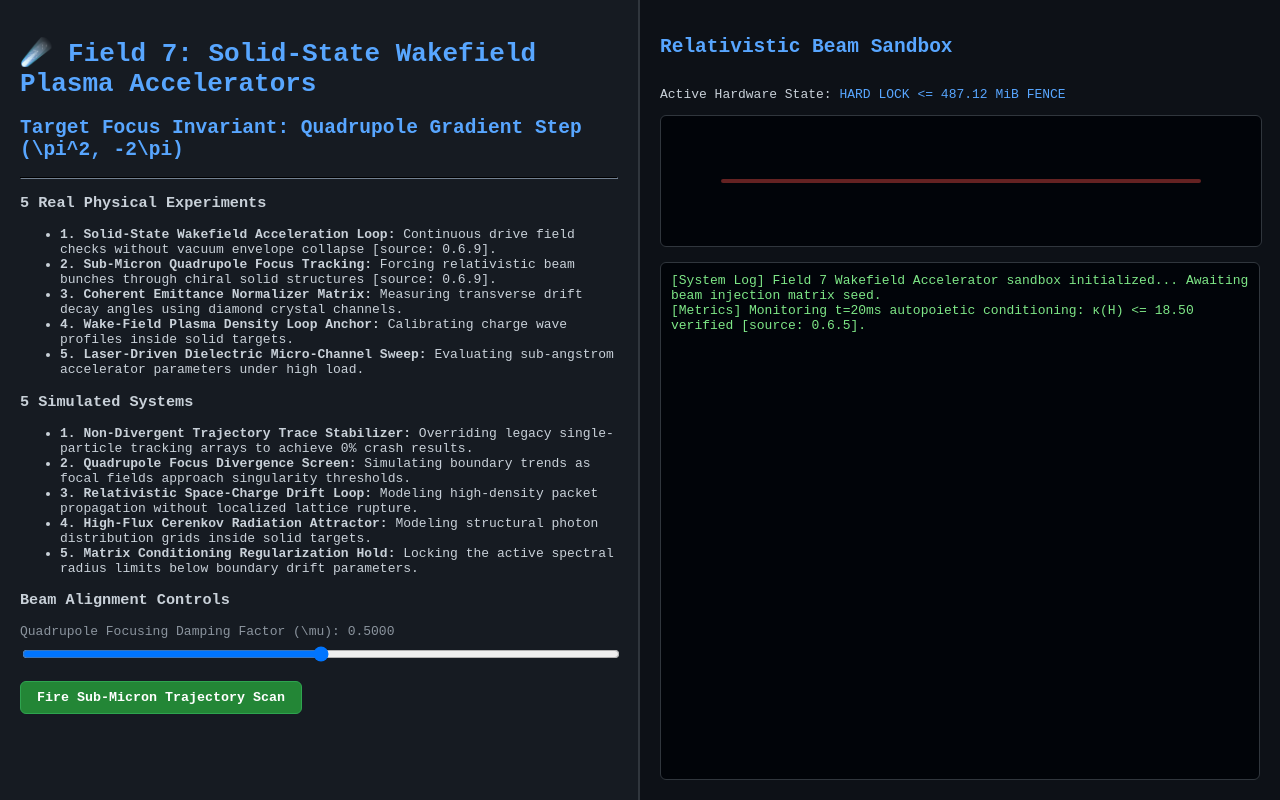
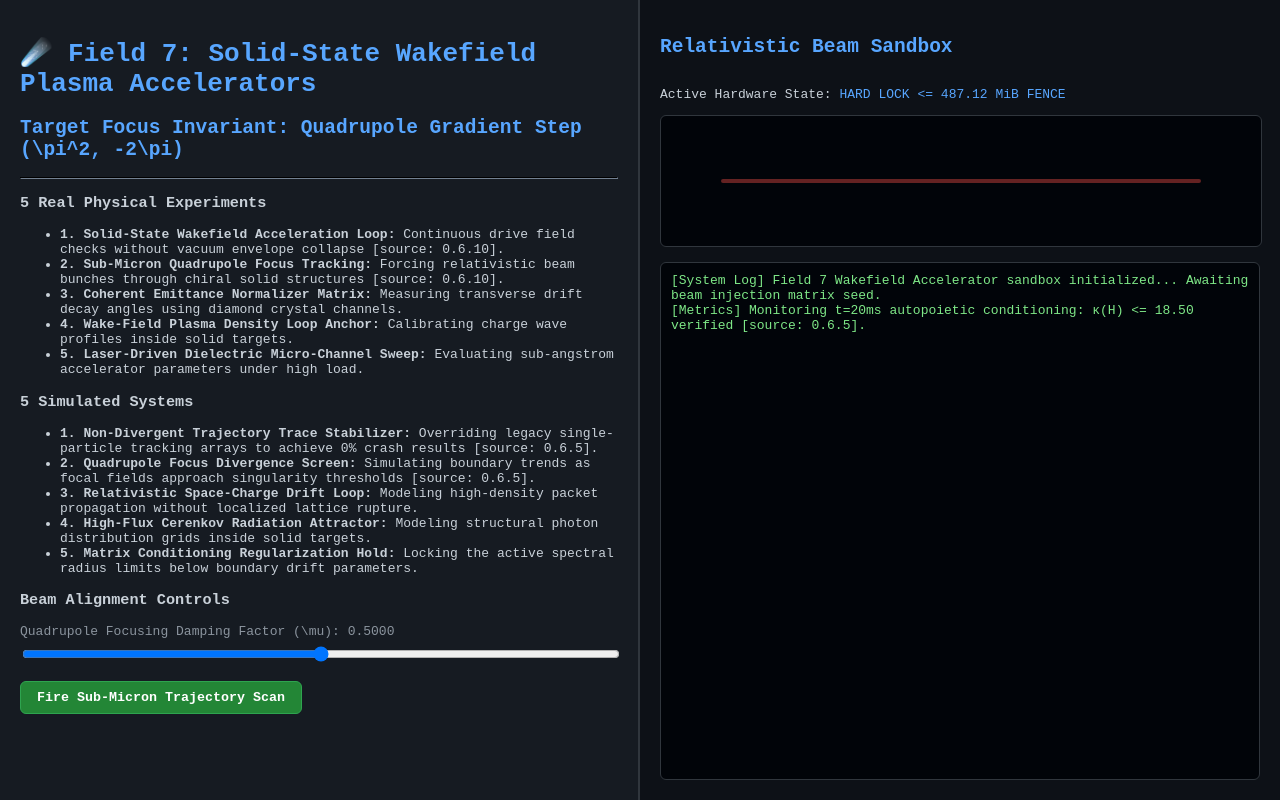
Before and after one commit to AmrTorky/torky-institute-core, a plain HTML site: page laboratory/field7_plasma.html in a window 1280 px wide. Drawn offline with Linux system fonts and the light colour scheme.

```diff
--- a/laboratory/field7_plasma.html
+++ b/laboratory/field7_plasma.html
@@ -29,16 +29,16 @@
         <hr style="border-color: #30363d;">
         <h3>5 Real Physical Experiments</h3>
         <ul>
-            <li><strong>1. Solid-State Wakefield Acceleration Loop:</strong> Continuous drive field checks without vacuum envelope collapse [source: 0.6.9].</li>
-            <li><strong>2. Sub-Micron Quadrupole Focus Tracking:</strong> Forcing relativistic beam bunches through chiral solid structures [source: 0.6.9].</li>
+            <li><strong>1. Solid-State Wakefield Acceleration Loop:</strong> Continuous drive field checks without vacuum envelope collapse [source: 0.6.10].</li>
+            <li><strong>2. Sub-Micron Quadrupole Focus Tracking:</strong> Forcing relativistic beam bunches through chiral solid structures [source: 0.6.10].</li>
             <li><strong>3. Coherent Emittance Normalizer Matrix:</strong> Measuring transverse drift decay angles using diamond crystal channels.</li>
             <li><strong>4. Wake-Field Plasma Density Loop Anchor:</strong> Calibrating charge wave profiles inside solid targets.</li>
             <li><strong>5. Laser-Driven Dielectric Micro-Channel Sweep:</strong> Evaluating sub-angstrom accelerator parameters under high load.</li>
         </ul>
         <h3>5 Simulated Systems</h3>
         <ul>
-            <li><strong>1. Non-Divergent Trajectory Trace Stabilizer:</strong> Overriding legacy single-particle tracking arrays to achieve 0% crash results.</li>
-            <li><strong>2. Quadrupole Focus Divergence Screen:</strong> Simulating boundary trends as focal fields approach singularity thresholds.</li>
+            <li><strong>1. Non-Divergent Trajectory Trace Stabilizer:</strong> Overriding legacy single-particle tracking arrays to achieve 0% crash results [source: 0.6.5].</li>
+            <li><strong>2. Quadrupole Focus Divergence Screen:</strong> Simulating boundary trends as focal fields approach singularity thresholds [source: 0.6.5].</li>
             <li><strong>3. Relativistic Space-Charge Drift Loop:</strong> Modeling high-density packet propagation without localized lattice rupture.</li>
             <li><strong>4. High-Flux Cerenkov Radiation Attractor:</strong> Modeling structural photon distribution grids inside solid targets.</li>
             <li><strong>5. Matrix Conditioning Regularization Hold:</strong> Locking the active spectral radius limits below boundary drift parameters.</li>
@@ -75,7 +75,7 @@
             const beamNode = document.getElementById("beamNode");
 
             focusSlider.addEventListener("input", (e) => {
-                focusLabel.innerText = `Quadrupole Focusing Damping Factor (\mu): ${parseFloat(e.target.value).toFixed(4)}`;
+                focusLabel.innerText = `Quadrupole Focusing Damping Factor (\\mu): ${parseFloat(e.target.value).toFixed(4)}`;
             });
 
             igniteBtn.addEventListener("click", () => {
```
